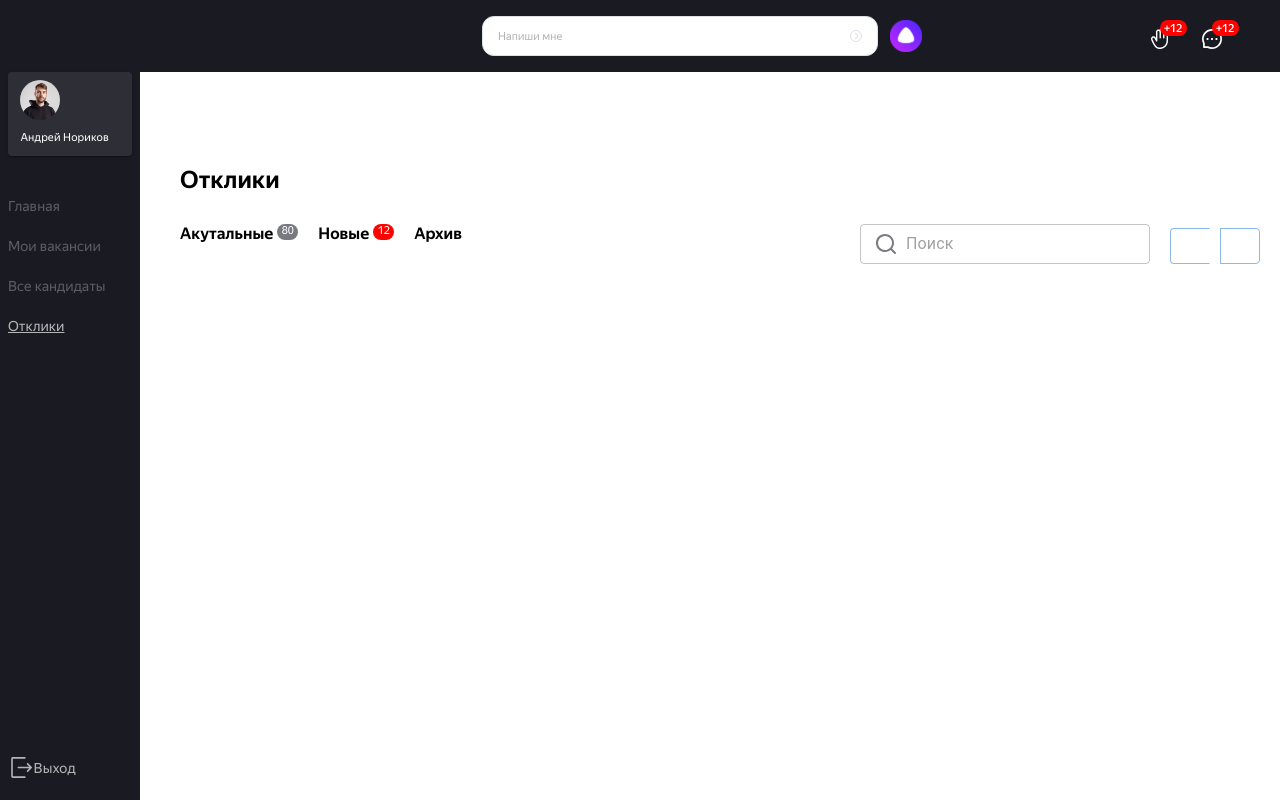
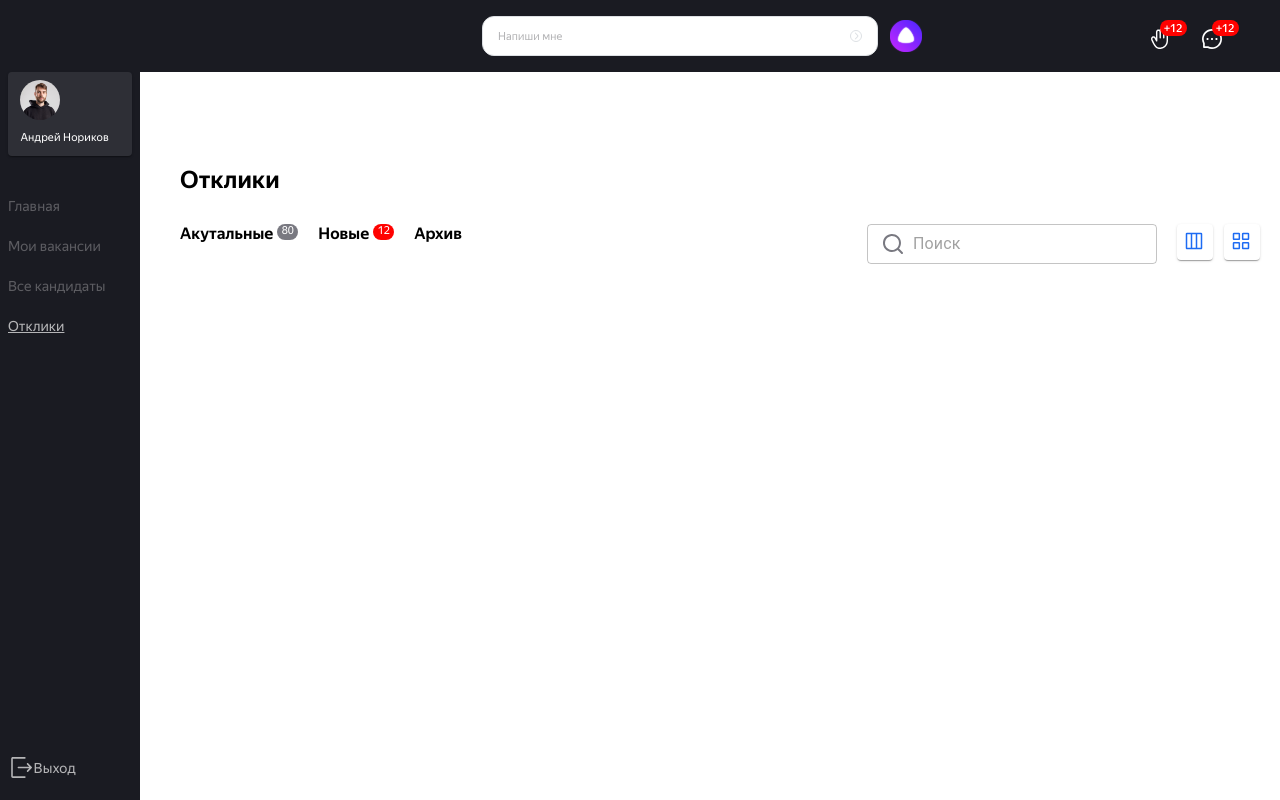
Before and after one commit to NastyaNev/career-hackathon-frontend, a React (Create React App) app: page /career-hackathon-frontend/applications in a window 1280 px wide. Built offline with nearby package versions, Linux system fonts and the light colour scheme.

Commit message:
Nastya:add_buttons

```diff
--- /dev/null
+++ b/src/components/button-plus/button-plus.jsx
@@ -0,0 +1,18 @@
+import React from 'react';
+import { Link, Paper, Stack, Tooltip } from "@mui/material";
+
+function ButtonPlus({ image, className, text }) {
+  return (
+    <Tooltip title={text}>
+        <Link component="button" underline='none' sx={{'&:hover': {opacity: [0.9, 0.8, 0.7]}, display: 'flex', textAlign: 'start'}}>
+            <Paper sx={{ height: 24, width: 24, alignSelf: 'center', position: 'relative'}} className={className}>
+                <Stack sx={{ position: 'absolute', left: '20%', top: '20%'}}>
+                    <img src={image} alt={text} />
+                </Stack>
+            </Paper>
+        </Link>
+    </Tooltip>
+  )
+}
+
+export default ButtonPlus
--- a/src/components/slide-gellary-cover/slide-gellary-cover-vacancies.jsx
+++ b/src/components/slide-gellary-cover/slide-gellary-cover-vacancies.jsx
@@ -2,6 +2,7 @@ import React from 'react';
 import { Link, Paper, Stack, Typography, Tooltip } from "@mui/material";
 import MainButton from '../../components/main-button/main-button';
 import plus from '../../images/plus.svg';
+import ButtonPlus from '../../components/button-plus/button-plus';
 
 function SlideGellaryCoverVacancies () {
 
@@ -10,15 +11,7 @@ function SlideGellaryCoverVacancies () {
         <Stack direction='row'>
             <Typography mr={2} sx={{fontFamily: 'YS Display', fontSize: '34px', fontStyle: 'normal', fontWeight: 500, lineHeight: '40px'}}>
             Мои вакансии</Typography>
-            <Tooltip title="Добавить">
-                <Link component="button" underline='none' sx={{'&:hover': {opacity: [0.9, 0.8, 0.7]}, display: 'flex', textAlign: 'start'}}>
-                    <Paper sx={{ height: 24, width: 24, alignSelf: 'center', position: 'relative'}}>
-                        <Stack sx={{ position: 'absolute', left: '20%', top: '20%'}}>
-                            <img src={plus} alt="плюс" />
-                        </Stack>
-                    </Paper>
-                </Link>
-            </Tooltip>
+            <ButtonPlus image={plus} text="Добавить" />
         </Stack>
         <MainButton text="Все вакансии" />
     </Stack>
--- a/src/pages/applications/application.module.css
+++ b/src/pages/applications/application.module.css
@@ -15,14 +15,10 @@
 }
 
 .button {
-  position: relative;
-  top: 4px;
-  left: 0;
-  width: 36px;
-  height: 36px;
-  border: #5A9BFF;
-  border-radius: 6px;
-  border: 10px;
+  top: -2px ;
+  left: 0 ;
+  width: 36px !important;
+  height: 36px !important;
 }
 
 .new-class-input {
--- a/src/pages/applications/applications.tsx
+++ b/src/pages/applications/applications.tsx
@@ -5,6 +5,9 @@ import styles from './application.module.css';
 import PageSubMenu from "../../components/ui/page-sub-menu/PageSubMenu";
 import PageSubMenuLink from "../../components/ui/page-sub-menu-link/PageSubMenuLink";
 import SearchInput from '../../components/search-input/search-input';
+import ButtonPlus from '../../components/button-plus/button-plus';
+import table from '../../images/view-table.svg';
+import grid from '../../images/view-grid.svg';
 
 function Applications() {
   console.log('class', styles['new-class-input'])
@@ -38,8 +41,11 @@ function Applications() {
           <div className={styles.filters}>
             <SearchInput className={styles.search} />
             <ButtonGroup className={styles.buttons}>
-                <Button className={styles.button}></Button>
-                <Button className={styles.button}></Button>
+              <ButtonPlus image={table} className={styles.button} text='Вид: Таблица'/>
+              <ButtonPlus image={grid} className={styles.button} text='Вид: Сетка' />
+
+                {/* <Button className={styles.button}></Button>
+                <Button className={styles.button}></Button> */}
             </ButtonGroup>
           </div>
       </Stack>
```
Also changed, not shown: src/images/view-grid.svg (added), src/images/view-table.svg (added).
